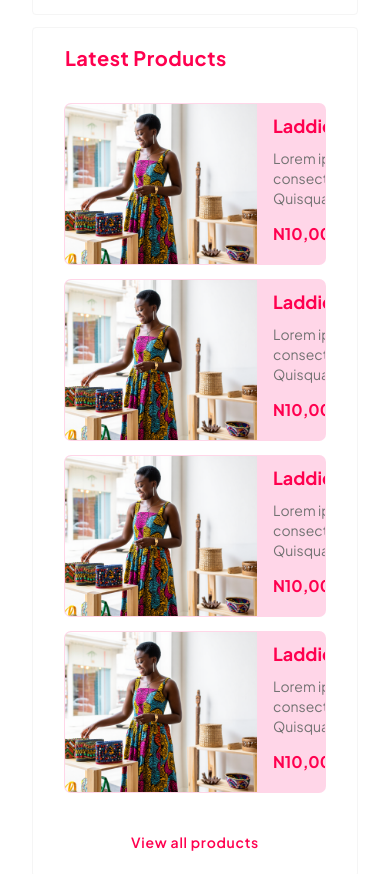
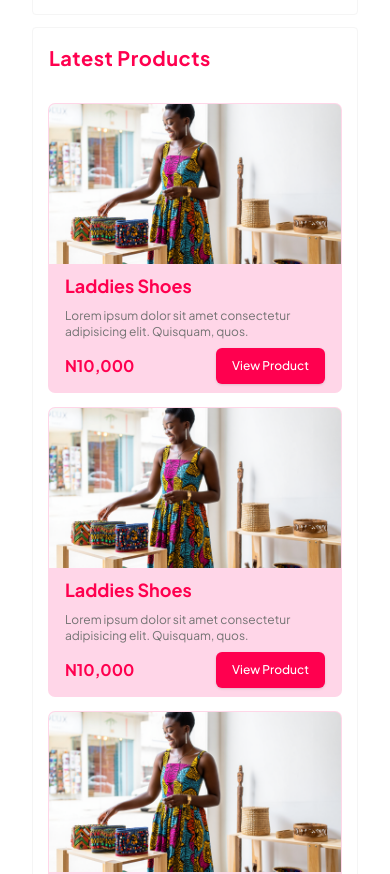
Before and after one commit to Idomason/mesell, a Next.js app in the folder frontend/: page /brand in a window 390 px wide. Shown: the part 1693-2567 px from the top of the page. Built offline with nearby package versions, Linux system fonts and the light colour scheme.

Commit message:
Initialize BrandProfile component

```diff
--- a/frontend/src/components/BrandProfile.tsx
+++ b/frontend/src/components/BrandProfile.tsx
@@ -286,23 +286,23 @@ export default function BrandProfile() {
             </div>
             <div className="border border-gray-100 rounded">
               <div className="container mx-auto px-4">
-                <h2 className="text-xl tracking-wide font-bold text-primary px-4 py-4">
+                <h2 className="text-xl tracking-wide font-bold text-primary py-4">
                   Latest Products
                 </h2>
-                <div className="grid grid-cols-1 sm:grid-cols-2 gap-4 px-4 py-4">
-                  <div className="flex gap-4 overflow-hidden rounded-md ring-1 ring-primary-100 bg-primary-100">
+                <div className="grid grid-cols-1 sm:grid-cols-2 gap-4 py-4">
+                  <div className="flex flex-col lg:flex-row overflow-hidden rounded-md ring-1 ring-primary-100 bg-primary-100">
                     <Image
-                      className="h-40 object-cover"
+                      className="h-40 w-full lg:w-40 object-cover"
                       src={"/images/mesell-0.png"}
                       width={192}
                       height={192}
                       alt="Latest Product Image"
                     />
-                    <div className="flex flex-col gap-2 py-2 mr-4">
+                    <div className="flex flex-col gap-2 py-2 px-4">
                       <h2 className="text-lg font-bold text-primary">
                         Laddies Shoes
                       </h2>
-                      <p className="text-neutral-500 text-sm">
+                      <p className="text-neutral-500 text-xs md:text-sm">
                         Lorem ipsum dolor sit amet consectetur adipisicing elit.
                         Quisquam, quos.
                       </p>
@@ -310,25 +310,25 @@ export default function BrandProfile() {
                         <p className="text-primary">
                           <strong>N10,000</strong>
                         </p>
-                        <Button className="bg-primary text-primary-foreground px-4 py-1.5">
+                        <Button className="bg-primary text-primary-foreground px-4 py-1.5 text-xs md:text-sm">
                           View Product
                         </Button>
                       </div>
                     </div>
                   </div>
-                  <div className="flex gap-4 overflow-hidden rounded-md ring-1 ring-primary-100 bg-primary-100">
+                  <div className="flex flex-col lg:flex-row overflow-hidden rounded-md ring-1 ring-primary-100 bg-primary-100">
                     <Image
-                      className="h-40 object-cover"
+                      className="h-40 w-full lg:w-40 object-cover"
                       src={"/images/mesell-0.png"}
                       width={192}
                       height={192}
                       alt="Latest Product Image"
                     />
-                    <div className="flex flex-col gap-2 py-2 mr-4">
+                    <div className="flex flex-col gap-2 py-2 px-4">
                       <h2 className="text-lg font-bold text-primary">
                         Laddies Shoes
                       </h2>
-                      <p className="text-neutral-500 text-sm">
+                      <p className="text-neutral-500 text-xs md:text-sm">
                         Lorem ipsum dolor sit amet consectetur adipisicing elit.
                         Quisquam, quos.
                       </p>
@@ -336,25 +336,25 @@ export default function BrandProfile() {
                         <p className="text-primary">
                           <strong>N10,000</strong>
                         </p>
-                        <Button className="bg-primary text-primary-foreground px-4 py-1.5">
+                        <Button className="bg-primary text-primary-foreground px-4 py-1.5 text-xs md:text-sm">
                           View Product
                         </Button>
                       </div>
                     </div>
                   </div>
-                  <div className="flex gap-4 overflow-hidden rounded-md ring-1 ring-primary-100 bg-primary-100">
+                  <div className="flex flex-col lg:flex-row overflow-hidden rounded-md ring-1 ring-primary-100 bg-primary-100">
                     <Image
-                      className="h-40 object-cover"
+                      className="h-40 w-full lg:w-40 object-cover"
                       src={"/images/mesell-0.png"}
                       width={192}
                       height={192}
                       alt="Latest Product Image"
                     />
-                    <div className="flex flex-col gap-2 py-2 mr-4">
+                    <div className="flex flex-col gap-2 py-2 px-4">
                       <h2 className="text-lg font-bold text-primary">
                         Laddies Shoes
                       </h2>
-                      <p className="text-neutral-500 text-sm">
+                      <p className="text-neutral-500 text-xs md:text-sm">
                         Lorem ipsum dolor sit amet consectetur adipisicing elit.
                         Quisquam, quos.
                       </p>
@@ -362,25 +362,25 @@ export default function BrandProfile() {
                         <p className="text-primary">
                           <strong>N10,000</strong>
                         </p>
-                        <Button className="bg-primary text-primary-foreground px-4 py-1.5">
+                        <Button className="bg-primary text-primary-foreground px-4 py-1.5 text-xs md:text-sm">
                           View Product
                         </Button>
                       </div>
                     </div>
                   </div>
-                  <div className="flex gap-4 overflow-hidden rounded-md ring-1 ring-primary-100 bg-primary-100">
+                  <div className="flex flex-col lg:flex-row overflow-hidden rounded-md ring-1 ring-primary-100 bg-primary-100">
                     <Image
-                      className="h-40 object-cover"
+                      className="h-40 w-full lg:w-40 object-cover"
                       src={"/images/mesell-0.png"}
                       width={192}
                       height={192}
                       alt="Latest Product Image"
                     />
-                    <div className="flex flex-col gap-2 py-2 mr-4">
+                    <div className="flex flex-col gap-2 py-2 px-4">
                       <h2 className="text-lg font-bold text-primary">
                         Laddies Shoes
                       </h2>
-                      <p className="text-neutral-500 text-sm">
+                      <p className="text-neutral-500 text-xs md:text-sm">
                         Lorem ipsum dolor sit amet consectetur adipisicing elit.
                         Quisquam, quos.
                       </p>
@@ -388,7 +388,7 @@ export default function BrandProfile() {
                         <p className="text-primary">
                           <strong>N10,000</strong>
                         </p>
-                        <Button className="bg-primary text-primary-foreground px-4 py-1.5">
+                        <Button className="bg-primary text-primary-foreground px-4 py-1.5 text-xs md:text-sm">
                           View Product
                         </Button>
                       </div>
```
